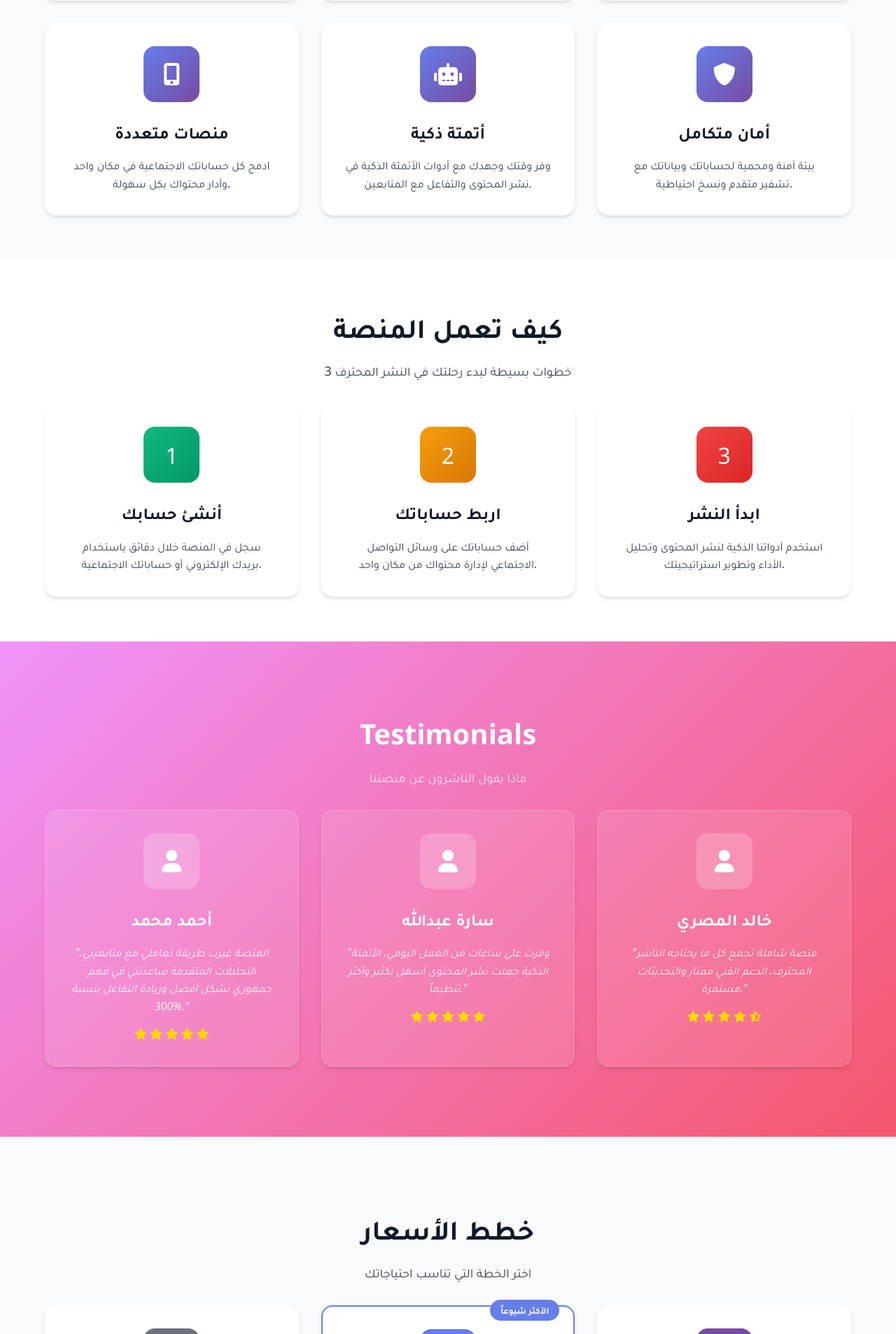
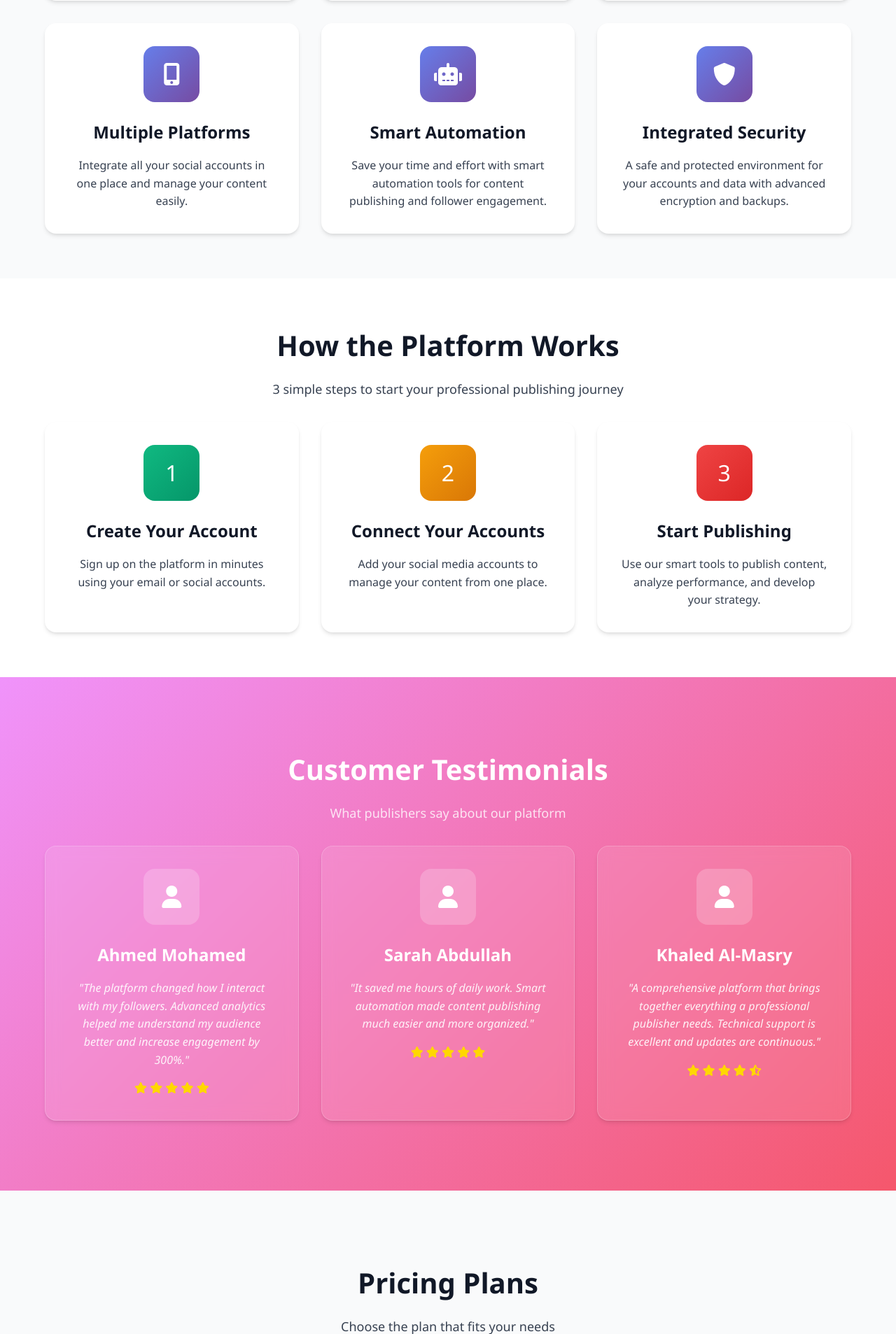
Before and after one commit to Ihsan76/social-media-platform, a Flask app: page / in a window 1280 px wide. Shown: the part 1234-3141 px from the top of the page at 70% size. Run offline with Flask 3, Linux system fonts and the light colour scheme.

```diff
--- a/app.py
+++ b/app.py
@@ -15,24 +15,43 @@ users_db = {}
 sessions = {}
 social_accounts_db = {}
 
-# استيراد نظام اللغات
-from translations import get_translation, get_supported_languages, get_language_direction, SUPPORTED_LANGUAGES
-
-# دالة تحميل الترجمات - يجب تعريفها قبل استخدامها
+# تعريف دوال الترجمة أولاً لتجنب الاستيراد الدائري
 def load_translations(lang='en'):
     """دالة تحميل الترجمة"""
     try:
         with open(f'translations/{lang}.json', 'r', encoding='utf-8') as f:
             return json.load(f)
     except Exception as e:
-        return {"error": str(e)}
+        print(f"Error loading translation for {lang}: {e}")
+        return {}
 
-# الآن يمكننا تعريف TRANSLATIONS بعد تعريف الدالة
+# تحميل الترجمات أولاً
 TRANSLATIONS = {
     'ar': load_translations('ar'),
     'en': load_translations('en'),
     'fr': load_translations('fr')
 }
+
+# الآن استيراد من translations بعد تحميل الترجمات
+try:
+    from translations import get_translation, get_supported_languages, get_language_direction, SUPPORTED_LANGUAGES
+except ImportError:
+    # تعريفات احتياطية إذا لم يكن translations.py موجوداً
+    print("Warning: translations module not found, using fallback implementations")
+
+    SUPPORTED_LANGUAGES = ['ar', 'en', 'fr']
+
+    def get_translation(lang, key):
+        """دالة احتياطية للحصول على الترجمة"""
+        return TRANSLATIONS.get(lang, {}).get(key, key)
+
+    def get_supported_languages():
+        """دالة احتياطية للحصول على اللغات المدعومة"""
+        return SUPPORTED_LANGUAGES
+
+    def get_language_direction(lang):
+        """دالة احتياطية للحصول على اتجاه اللغة"""
+        return 'rtl' if lang == 'ar' else 'ltr'
 
 def get_user_language(request):
     """الحصول على لغة المستخدم المفضلة"""
@@ -53,6 +72,24 @@ def get_user_language(request):
 
     # ثالثاً: الافتراضي للإنجليزية
     return 'en'
+
+def is_translation_key(key):
+    """التحقق ديناميكياً إذا كان المفتاح موجوداً في أي لغة"""
+    def search_in_dict(data, search_key):
+        """بحث متكرر في القاموس"""
+        if isinstance(data, dict):
+            if search_key in data:
+                return True
+            for value in data.values():
+                if search_in_dict(value, search_key):
+                    return True
+        return False
+
+    # البحث في جميع اللغات
+    for lang_data in TRANSLATIONS.values():
+        if search_in_dict(lang_data, key):
+            return True
+    return False
 
 def get_text(lang, key):
     """دالة مساعدة للحصول على النص المترجم - محسنة للهياكل المتداخلة"""
@@ -77,8 +114,9 @@ def get_text(lang, key):
 
             return value
         else:
-            # للمفاتيح البسيطة، استخدم الدالة الأصلية
-            return get_translation(lang, key)
+            # للمفاتيح البسيطة
+            return TRANSLATIONS.get(lang, {}).get(key,
+                   TRANSLATIONS.get('en', {}).get(key, key))
     except Exception as e:
         print(f"Translation error for key '{key}' in language '{lang}': {e}")
         # حاول الإنجليزية كبديل
@@ -107,23 +145,16 @@ def json_response(data, status=200):
 
 def error_response(message, status=400, lang='en'):
     """إنشاء استجابة خطأ مترجمة"""
-    translated_message = get_text(lang, message) if isinstance(message, str) and message in TRANSLATION_KEYS else message
+    translated_message = get_text(lang, message) if is_translation_key(message) else message
     return json_response({"error": translated_message}, status)
 
 def success_response(message, data=None, status=200, lang='en'):
     """إنشاء استجابة نجاح مترجمة"""
-    translated_message = get_text(lang, message) if isinstance(message, str) and message in TRANSLATION_KEYS else message
+    translated_message = get_text(lang, message) if is_translation_key(message) else message
     response = {"message": translated_message}
     if data:
         response.update(data)
     return json_response(response, status)
-
-# قائمة مفاتيح الترجمات المستخدمة في API
-TRANSLATION_KEYS = [
-    'all_fields_required', 'password_min_length', 'email_exists', 'account_created',
-    'login_success', 'invalid_credentials', 'unauthorized', 'user_not_found',
-    'profile_loaded', 'social_connected', 'platform_not_supported', 'server_error'
-]
 
 # نماذج البيانات
 class User:
@@ -190,11 +221,6 @@ def hash_password(password):
 
 def generate_session_id():
     return str(uuid.uuid4())
-
-def get_language_direction(lang):
-    """الحصول على اتجاه اللغة من نظام الترجمات"""
-    from translations import get_language_direction as get_dir
-    return get_dir(lang)
 
 def get_current_user(session_id):
     user_id = sessions.get(session_id)
--- a/templates/index.html
+++ b/templates/index.html
@@ -25,15 +25,21 @@
             <div class="stats-grid" style="display: grid; grid-template-columns: repeat(auto-fit, minmax(150px, 1fr)); gap: var(--space-6); margin: var(--space-8) auto; max-width: 500px;">
                 <div class="stat-card" style="text-align: center;">
                     <div class="stat-number">+500</div>
-                    <div style="color: var(--white); opacity: 0.9;">ناشر</div>
+                    <div style="color: var(--white); opacity: 0.9;">
+                        {{ get_translation('landing.stats.publishers', 'ناشر') }}
+                    </div>
                 </div>
                 <div class="stat-card" style="text-align: center;">
                     <div class="stat-number">+50K</div>
-                    <div style="color: var(--white); opacity: 0.9;">منشور</div>
+                    <div style="color: var(--white); opacity: 0.9;">
+                        {{ get_translation('landing.stats.posts', 'منشور') }}
+                    </div>
                 </div>
                 <div class="stat-card" style="text-align: center;">
                     <div class="stat-number">+1M</div>
-                    <div style="color: var(--white); opacity: 0.9;">تفاعل</div>
+                    <div style="color: var(--white); opacity: 0.9;">
+                        {{ get_translation('landing.stats.engagement', 'تفاعل') }}
+                    </div>
                 </div>
             </div>
 
@@ -109,10 +115,10 @@
                     <i class="fas fa-mobile-alt"></i>
                 </div>
                 <h3 class="feature-title">
-                    منصات متعددة
+                    {{ get_translation('landing.features.platforms.title', 'منصات متعددة') }}
                 </h3>
                 <p class="feature-description">
-                    ادمج كل حساباتك الاجتماعية في مكان واحد وأدار محتواك بكل سهولة.
+                    {{ get_translation('landing.features.platforms.desc', 'ادمج كل حساباتك الاجتماعية في مكان واحد وأدار محتواك بكل سهولة.') }}
                 </p>
             </div>
 
@@ -122,10 +128,10 @@
                     <i class="fas fa-robot"></i>
                 </div>
                 <h3 class="feature-title">
-                    أتمتة ذكية
+                    {{ get_translation('landing.features.automation.title', 'أتمتة ذكية') }}
                 </h3>
                 <p class="feature-description">
-                    وفر وقتك وجهدك مع أدوات الأتمتة الذكية في نشر المحتوى والتفاعل مع المتابعين.
+                    {{ get_translation('landing.features.automation.desc', 'وفر وقتك وجهدك مع أدوات الأتمتة الذكية في نشر المحتوى والتفاعل مع المتابعين.') }}
                 </p>
             </div>
 
@@ -135,10 +141,10 @@
                     <i class="fas fa-shield-alt"></i>
                 </div>
                 <h3 class="feature-title">
-                    أمان متكامل
+                    {{ get_translation('landing.features.security.title', 'أمان متكامل') }}
                 </h3>
                 <p class="feature-description">
-                    بيئة آمنة ومحمية لحساباتك وبياناتك مع تشفير متقدم ونسخ احتياطية.
+                    {{ get_translation('landing.features.security.desc', 'بيئة آمنة ومحمية لحساباتك وبياناتك مع تشفير متقدم ونسخ احتياطية.') }}
                 </p>
             </div>
         </div>
@@ -150,10 +156,10 @@
     <div class="container">
         <div class="text-center mb-8">
             <h2 class="section-title">
-                كيف تعمل المنصة
+                {{ get_translation('landing.how_it_works.title', 'كيف تعمل المنصة') }}
             </h2>
             <p class="section-subtitle">
-                3 خطوات بسيطة لبدء رحلتك في النشر المحترف
+                {{ get_translation('landing.how_it_works.subtitle', '3 خطوات بسيطة لبدء رحلتك في النشر المحترف') }}
             </p>
         </div>
 
@@ -164,10 +170,10 @@
                     <span class="step-number">1</span>
                 </div>
                 <h3 class="feature-title">
-                    أنشئ حسابك
+                    {{ get_translation('landing.how_it_works.step1.title', 'أنشئ حسابك') }}
                 </h3>
                 <p class="feature-description">
-                    سجل في المنصة خلال دقائق باستخدام بريدك الإلكتروني أو حساباتك الاجتماعية.
+                    {{ get_translation('landing.how_it_works.step1.desc', 'سجل في المنصة خلال دقائق باستخدام بريدك الإلكتروني أو حساباتك الاجتماعية.') }}
                 </p>
             </div>
 
@@ -177,10 +183,10 @@
                     <span class="step-number">2</span>
                 </div>
                 <h3 class="feature-title">
-                    اربط حساباتك
+                    {{ get_translation('landing.how_it_works.step2.title', 'اربط حساباتك') }}
                 </h3>
                 <p class="feature-description">
-                    أضف حساباتك على وسائل التواصل الاجتماعي لإدارة محتواك من مكان واحد.
+                    {{ get_translation('landing.how_it_works.step2.desc', 'أضف حساباتك على وسائل التواصل الاجتماعي لإدارة محتواك من مكان واحد.') }}
                 </p>
             </div>
 
@@ -190,10 +196,10 @@
                     <span class="step-number">3</span>
                 </div>
                 <h3 class="feature-title">
-                    ابدأ النشر
+                    {{ get_translation('landing.how_it_works.step3.title', 'ابدأ النشر') }}
                 </h3>
                 <p class="feature-description">
-                    استخدم أدواتنا الذكية لنشر المحتوى وتحليل الأداء وتطوير استراتيجيتك.
+                    {{ get_translation('landing.how_it_works.step3.desc', 'استخدم أدواتنا الذكية لنشر المحتوى وتحليل الأداء وتطوير استراتيجيتك.') }}
                 </p>
             </div>
         </div>
@@ -205,10 +211,10 @@
     <div class="container">
         <div class="text-center mb-8">
             <h2 class="section-title" style="color: white;">
-                {{ get_translation('landing.nav.testimonials', 'آراء العملاء') }}
+                {{ get_translation('landing.testimonials.title', 'آراء العملاء') }}
             </h2>
             <p class="section-subtitle" style="color: rgba(255,255,255,0.8);">
-                ماذا يقول الناشرون عن منصتنا
+                {{ get_translation('landing.testimonials.subtitle', 'ماذا يقول الناشرون عن منصتنا') }}
             </p>
         </div>
 
@@ -219,10 +225,10 @@
                     <i class="fas fa-user" style="color: white;"></i>
                 </div>
                 <h3 class="feature-title" style="color: white;">
-                    أحمد محمد
+                    {{ get_translation('landing.testimonials.testimonial1.name', 'أحمد محمد') }}
                 </h3>
                 <p class="feature-description" style="color: rgba(255,255,255,0.9); font-style: italic;">
-                    "المنصة غيرت طريقة تعاملي مع متابعيني. التحليلات المتقدمة ساعدتني في فهم جمهوري بشكل أفضل وزيادة التفاعل بنسبة 300%."
+                    "{{ get_translation('landing.testimonials.testimonial1.text', 'المنصة غيرت طريقة تعاملي مع متابعيني. التحليلات المتقدمة ساعدتني في فهم جمهوري بشكل أفضل وزيادة التفاعل بنسبة 300%.') }}"
                 </p>
                 <div style="color: gold; margin-top: 15px;">
                     <i class="fas fa-star"></i>
@@ -239,10 +245,10 @@
                     <i class="fas fa-user" style="color: white;"></i>
                 </div>
                 <h3 class="feature-title" style="color: white;">
-                    سارة عبدالله
+                    {{ get_translation('landing.testimonials.testimonial2.name', 'سارة عبدالله') }}
                 </h3>
                 <p class="feature-description" style="color: rgba(255,255,255,0.9); font-style: italic;">
-                    "وفرت علي ساعات من العمل اليومي. الأتمتة الذكية جعلت نشر المحتوى أسهل بكثير وأكثر تنظيماً."
+                    "{{ get_translation('landing.testimonials.testimonial2.text', 'وفرت علي ساعات من العمل اليومي. الأتمتة الذكية جعلت نشر المحتوى أسهل بكثير وأكثر تنظيماً.') }}"
                 </p>
                 <div style="color: gold; margin-top: 15px;">
                     <i class="fas fa-star"></i>
@@ -259,10 +265,10 @@
                     <i class="fas fa-user" style="color: white;"></i>
                 </div>
                 <h3 class="feature-title" style="color: white;">
-                    خالد المصري
+                    {{ get_translation('landing.testimonials.testimonial3.name', 'خالد المصري') }}
                 </h3>
                 <p class="feature-description" style="color: rgba(255,255,255,0.9); font-style: italic;">
-                    "منصة شاملة تجمع كل ما يحتاجه الناشر المحترف. الدعم الفني ممتاز والتحديثات مستمرة."
+                    "{{ get_translation('landing.testimonials.testimonial3.text', 'منصة شاملة تجمع كل ما يحتاجه الناشر المحترف. الدعم الفني ممتاز والتحديثات مستمرة.') }}"
                 </p>
                 <div style="color: gold; margin-top: 15px;">
                     <i class="fas fa-star"></i>
@@ -281,10 +287,10 @@
     <div class="container">
         <div class="text-center mb-8">
             <h2 class="section-title">
-                خطط الأسعار
+                {{ get_translation('landing.pricing.title', 'خطط الأسعار') }}
             </h2>
             <p class="section-subtitle">
-                اختر الخطة التي تناسب احتياجاتك
+                {{ get_translation('landing.pricing.subtitle', 'اختر الخطة التي تناسب احتياجاتك') }}
             </p>
         </div>
 
@@ -295,45 +301,53 @@
                     <i class="fas fa-user" style="color: white;"></i>
                 </div>
                 <h3 class="feature-title">
-                    الأساسية
+                    {{ get_translation('landing.pricing.basic', 'الأساسية') }}
                 </h3>
                 <div style="text-align: center; margin: 20px 0;">
-                    <span style="font-size: 2.5rem; font-weight: bold; color: var(--primary-500);">مجاناً</span>
-                    <div style="color: var(--text-secondary);">للبدء</div>
+                    <span style="font-size: 2.5rem; font-weight: bold; color: var(--primary-500);">
+                        {{ get_translation('landing.pricing.free', 'مجاناً') }}
+                    </span>
+                    <div style="color: var(--text-secondary);">
+                        {{ get_translation('landing.pricing.for_start', 'للبدء') }}
+                    </div>
                 </div>
                 <ul style="text-align: right; list-style: none; padding: 0; margin: 20px 0;">
-                    <li style="padding: 8px 0;">✓ 3 حسابات اجتماعية</li>
-                    <li style="padding: 8px 0;">✓ 50 منشور شهرياً</li>
-                    <li style="padding: 8px 0;">✓ تحليلات أساسية</li>
-                    <li style="padding: 8px 0;">✓ دعم عبر البريد الإلكتروني</li>
+                    <li style="padding: 8px 0;">✓ {{ get_translation('landing.pricing.features.basic.0', '3 حسابات اجتماعية') }}</li>
+                    <li style="padding: 8px 0;">✓ {{ get_translation('landing.pricing.features.basic.1', '50 منشور شهرياً') }}</li>
+                    <li style="padding: 8px 0;">✓ {{ get_translation('landing.pricing.features.basic.2', 'تحليلات أساسية') }}</li>
+                    <li style="padding: 8px 0;">✓ {{ get_translation('landing.pricing.features.basic.3', 'دعم عبر البريد الإلكتروني') }}</li>
                 </ul>
                 <a href="/login?lang={{ lang }}" class="btn btn-secondary" style="width: 100%; margin-top: 20px;">
-                    ابدأ مجاناً
+                    {{ get_translation('landing.pricing.start_free', 'ابدأ مجاناً') }}
                 </a>
             </div>
 
             <!-- الخطة الاحترافية -->
             <div class="feature-card pricing-card popular fade-in">
-                <div class="popular-badge">الأكثر شيوعاً</div>
+                <div class="popular-badge">
+                    {{ get_translation('landing.pricing.most_popular', 'الأكثر شيوعاً') }}
+                </div>
                 <div class="feature-icon" style="background: var(--primary-500);">
                     <i class="fas fa-crown" style="color: white;"></i>
                 </div>
                 <h3 class="feature-title">
-                    الاحترافية
+                    {{ get_translation('landing.pricing.professional', 'الاحترافية') }}
                 </h3>
                 <div style="text-align: center; margin: 20px 0;">
                     <span style="font-size: 2.5rem; font-weight: bold; color: var(--primary-500);">49</span>
-                    <span style="color: var(--text-secondary);">ر.س/شهرياً</span>
+                    <span style="color: var(--text-secondary);">
+                        {{ get_translation('landing.pricing.monthly', 'ر.س/شهرياً') }}
+                    </span>
                 </div>
                 <ul style="text-align: right; list-style: none; padding: 0; margin: 20px 0;">
-                    <li style="padding: 8px 0;">✓ 10 حسابات اجتماعية</li>
-                    <li style="padding: 8px 0;">✓ منشورات غير محدودة</li>
-                    <li style="padding: 8px 0;">✓ تحليلات متقدمة</li>
-                    <li style="padding: 8px 0;">✓ أتمتة ذكية</li>
-                    <li style="padding: 8px 0;">✓ دعم فني مميز</li>
+                    <li style="padding: 8px 0;">✓ {{ get_translation('landing.pricing.features.professional.0', '10 حسابات اجتماعية') }}</li>
+                    <li style="padding: 8px 0;">✓ {{ get_translation('landing.pricing.features.professional.1', 'منشورات غير محدودة') }}</li>
+                    <li style="padding: 8px 0;">✓ {{ get_translation('landing.pricing.features.professional.2', 'تحليلات متقدمة') }}</li>
+                    <li style="padding: 8px 0;">✓ {{ get_translation('landing.pricing.features.professional.3', 'أتمتة ذكية') }}</li>
+                    <li style="padding: 8px 0;">✓ {{ get_translation('landing.pricing.features.professional.4', 'دعم فني مميز') }}</li>
                 </ul>
                 <a href="/login?lang={{ lang }}" class="btn btn-primary" style="width: 100%; margin-top: 20px;">
-                    جرب مجاناً
+                    {{ get_translation('landing.pricing.try_free', 'جرب مجاناً') }}
                 </a>
             </div>
 
@@ -343,21 +357,23 @@
                     <i class="fas fa-building" style="color: white;"></i>
                 </div>
                 <h3 class="feature-title">
-                    المؤسسية
+                    {{ get_translation('landing.pricing.enterprise', 'المؤسسية') }}
                 </h3>
                 <div style="text-align: center; margin: 20px 0;">
                     <span style="font-size: 2.5rem; font-weight: bold; color: var(--primary-500);">99</span>
-                    <span style="color: var(--text-secondary);">ر.س/شهرياً</span>
+                    <span style="color: var(--text-secondary);">
+                        {{ get_translation('landing.pricing.monthly', 'ر.س/شهرياً') }}
+                    </span>
                 </div>
                 <ul style="text-align: right; list-style: none; padding: 0; margin: 20px 0;">
-                    <li style="padding: 8px 0;">✓ حسابات غير محدودة</li>
-                    <li style="padding: 8px 0;">✓ فريق عمل متكامل</li>
-                    <li style="padding: 8px 0;">✓ تقارير مخصصة</li>
-                    <li style="padding: 8px 0;">✓ API متكامل</li>
-                    <li style="padding: 8px 0;">✓ دعم فني 24/7</li>
+                    <li style="padding: 8px 0;">✓ {{ get_translation('landing.pricing.features.enterprise.0', 'حسابات غير محدودة') }}</li>
+                    <li style="padding: 8px 0;">✓ {{ get_translation('landing.pricing.features.enterprise.1', 'فريق عمل متكامل') }}</li>
+                    <li style="padding: 8px 0;">✓ {{ get_translation('landing.pricing.features.enterprise.2', 'تقارير مخصصة') }}</li>
+                    <li style="padding: 8px 0;">✓ {{ get_translation('landing.pricing.features.enterprise.3', 'API متكامل') }}</li>
+                    <li style="padding: 8px 0;">✓ {{ get_translation('landing.pricing.features.enterprise.4', 'دعم فني 24/7') }}</li>
                 </ul>
                 <a href="/login?lang={{ lang }}" class="btn btn-secondary" style="width: 100%; margin-top: 20px;">
-                    اتصل بنا
+                    {{ get_translation('landing.pricing.contact_us', 'اتصل بنا') }}
                 </a>
             </div>
         </div>
@@ -392,10 +408,10 @@
                 <div class="logo-icon">
                     <i class="fas fa-paper-plane"></i>
                 </div>
-                <span>نشرتي</span>
+                <span>{{ get_translation('platform_name', 'نشرتي') }}</span>
             </div>
             <div class="footer-text">
-                © 2024 نشرتي. {{ get_translation('landing.footer.copyright', 'جميع الحقوق محفوظة') }}
+                © 2024 {{ get_translation('platform_name', 'نشرتي') }}. {{ get_translation('landing.footer.copyright', 'جميع الحقوق محفوظة') }}
             </div>
         </div>
     </div>
```
Also changed, not shown: translations/ar.json (+13 -0 lines), translations/en.json (+16 -1 lines), translations/fr.json (+49 -53 lines).
